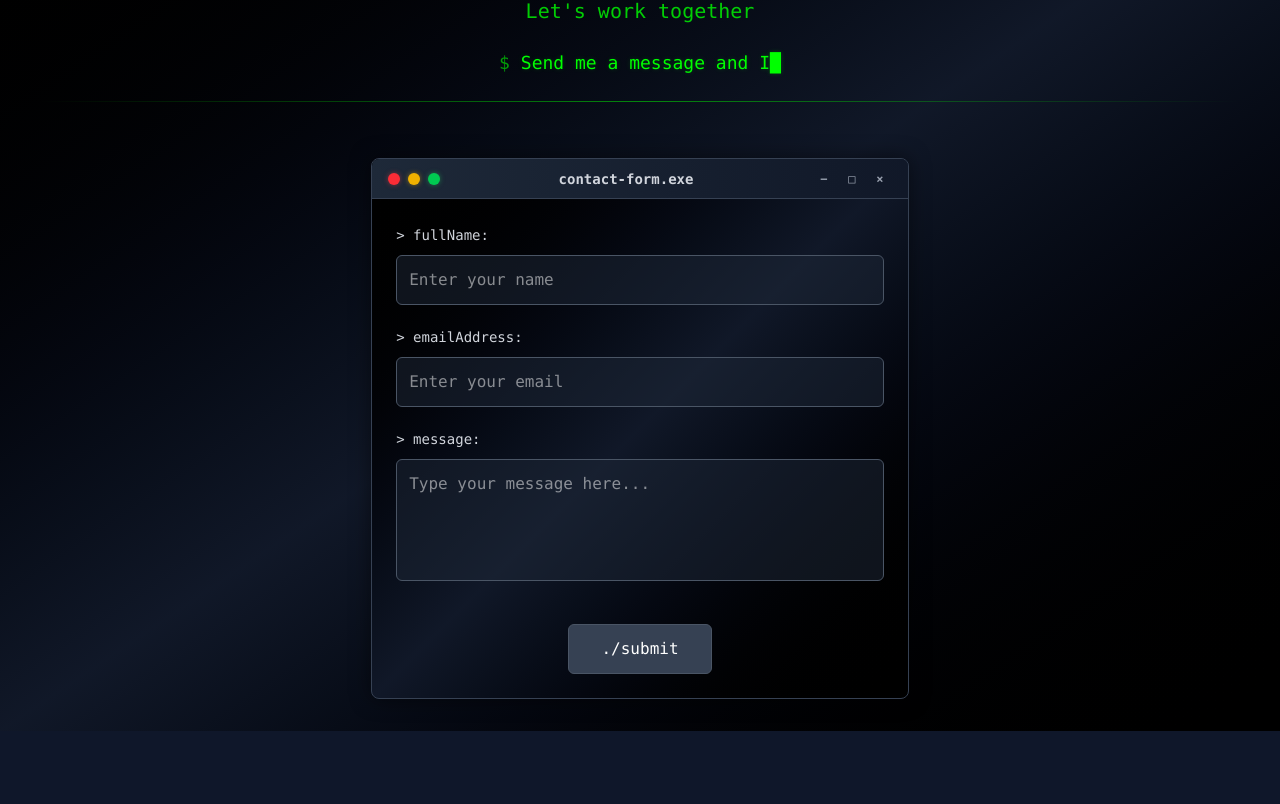
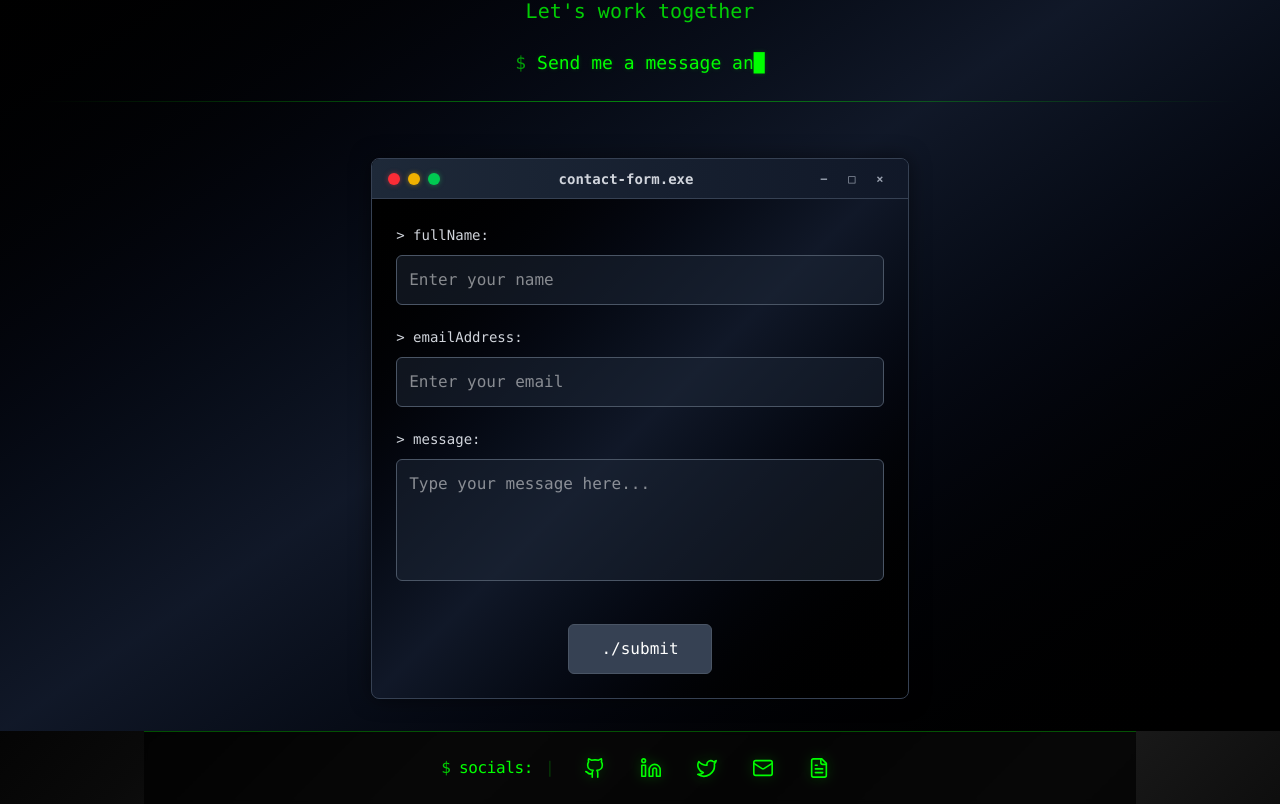
Before and after one commit to brendanddev/brendans-website, a React (Vite) app in the folder frontend/: page /contact in a window 1280 px wide. Shown: the part 206-1010 px from the top of the page. Before the commit the page ends 937 px from the top, so only its background shows below. Built offline with nearby package versions, Linux system fonts and the light colour scheme.

Commit message:
Implement Footer component

```diff
--- a/frontend/src/App.jsx
+++ b/frontend/src/App.jsx
@@ -15,6 +15,7 @@ import Home from './pages/Home';
 import About from './pages/About';
 import Projects from './pages/Projects';
 import Contact from './pages/Contact';
+import Footer from './components/Footer';
 
 /**
  * Sets up the routing of the portfolio-website.
@@ -32,6 +33,7 @@ function App() {
         <Route path="/projects" element={<Projects />} />
         <Route path="/contact" element={<Contact />} />
       </Routes>
+      <Footer />
     </Router>
   )
 }
--- a/frontend/src/components/Footer.jsx
+++ b/frontend/src/components/Footer.jsx
@@ -9,3 +9,84 @@
 
 import { memo } from 'react';
 import { motion } from 'framer-motion';
+import { Github, Linkedin, Mail, Twitter, FileText } from 'lucide-react';
+import { socialLinks } from '../data/socialLinks';
+
+const iconByName = {
+  GitHub: Github,
+  LinkedIn: Linkedin,
+  Email: Mail,
+  Twitter: Twitter,
+  Resume: FileText,
+};
+
+const hoverGlow = {
+  whileHover: { scale: 1.12, y: -1 },
+  whileTap: { scale: 0.96, y: 0 },
+  transition: { type: 'spring', stiffness: 500, damping: 28 },
+};
+
+
+function Footer() {
+  return (
+    <footer
+      role="contentinfo"
+      className="w-full text-[#00ff00] font-mono"
+      aria-label="Social links footer"
+    >
+      <div className="max-w-5xl mx-auto px-4">
+        <div
+          className="
+            flex flex-wrap items-center justify-center gap-4 sm:gap-6
+            border-t border-[#00ff00]/30 bg-black/70 backdrop-blur-[2px]
+            py-3 sm:py-4
+          "
+        >
+          <div className="flex items-center gap-2 select-none">
+            <span className="text-[#00ff00] opacity-80">$</span>
+            <span className="tracking-tight">socials:</span>
+            <motion.span
+              aria-hidden
+              className="ml-1 inline-block w-[0.6ch] text-[#00ff00]"
+              animate={{ opacity: [1, 0, 1] }}
+              transition={{ duration: 1, repeat: Infinity, ease: 'linear' }}
+            >
+              |
+            </motion.span>
+          </div>
+
+          <nav aria-label="Social icons" className="flex flex-wrap items-center justify-center gap-3 sm:gap-4">
+            {socialLinks.map((item) => {
+              const Icon = iconByName[item.name] || FileText;
+              return (
+                <motion.a
+                  key={item.name}
+                  href={item.url}
+                  target={item.url.startsWith('http') ? '_blank' : undefined}
+                  rel={item.url.startsWith('http') ? 'noopener noreferrer' : undefined}
+                  aria-label={item.name}
+                  className="
+                    group inline-flex items-center justify-center
+                    h-11 w-11 sm:h-10 sm:w-10 rounded-md
+                    text-[#00ff00] hover:text-[#b3ffb3]
+                    focus-visible:outline-none focus-visible:ring-2 focus-visible:ring-[#00ff00]/60 focus-visible:ring-offset-2 focus-visible:ring-offset-black
+                    transition-colors
+                  "
+                  {...hoverGlow}
+                >
+                  <Icon
+                    size={22}
+                    strokeWidth={1.75}
+                    className="drop-shadow-[0_0_6px_rgba(0,255,0,0.35)] group-hover:drop-shadow-[0_0_10px_rgba(0,255,0,0.65)] transition-[filter]"
+                  />
+                </motion.a>
+              );
+            })}
+          </nav>
+        </div>
+      </div>
+    </footer>
+  );
+}
+
+export default memo(Footer);
```
